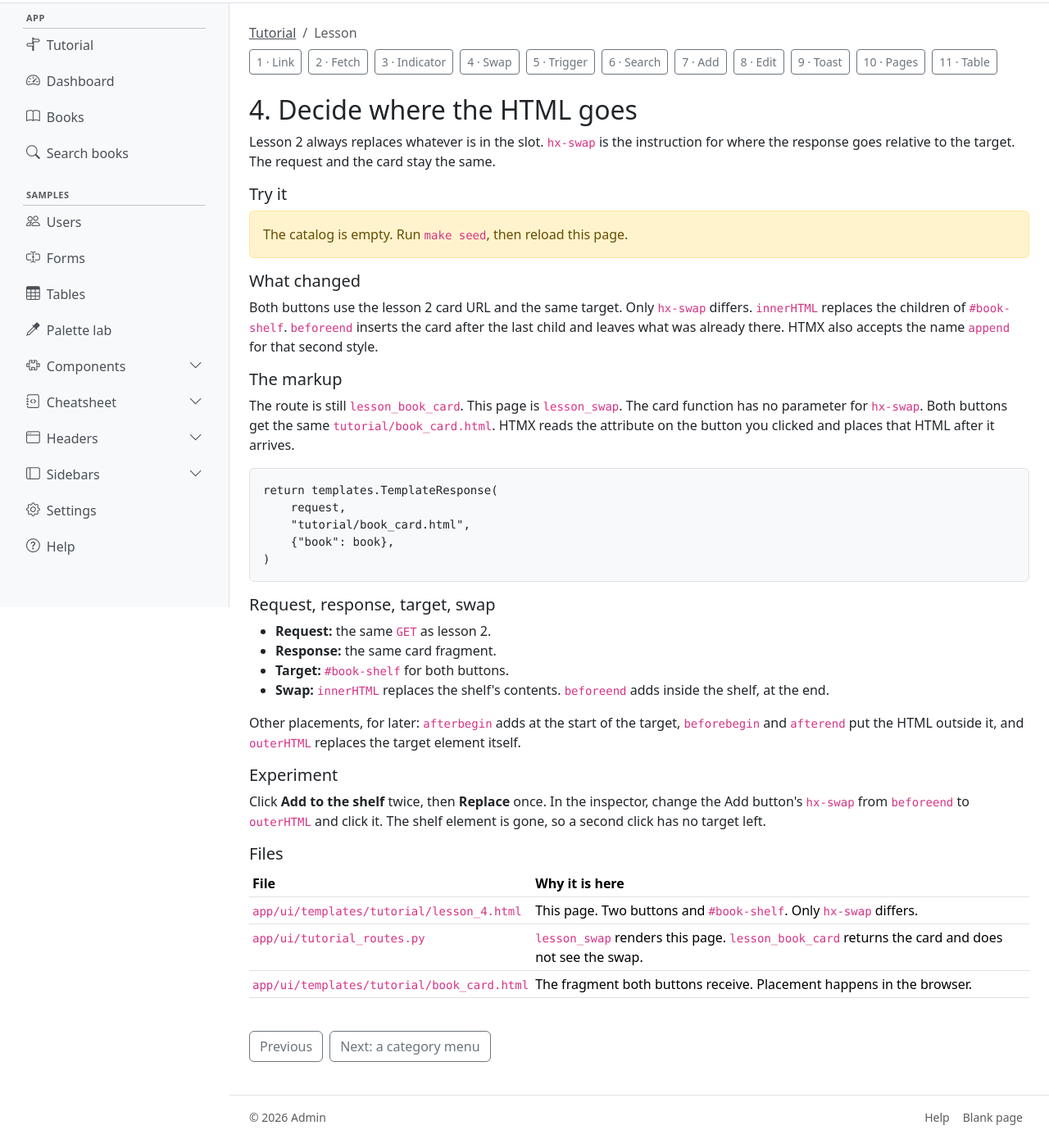
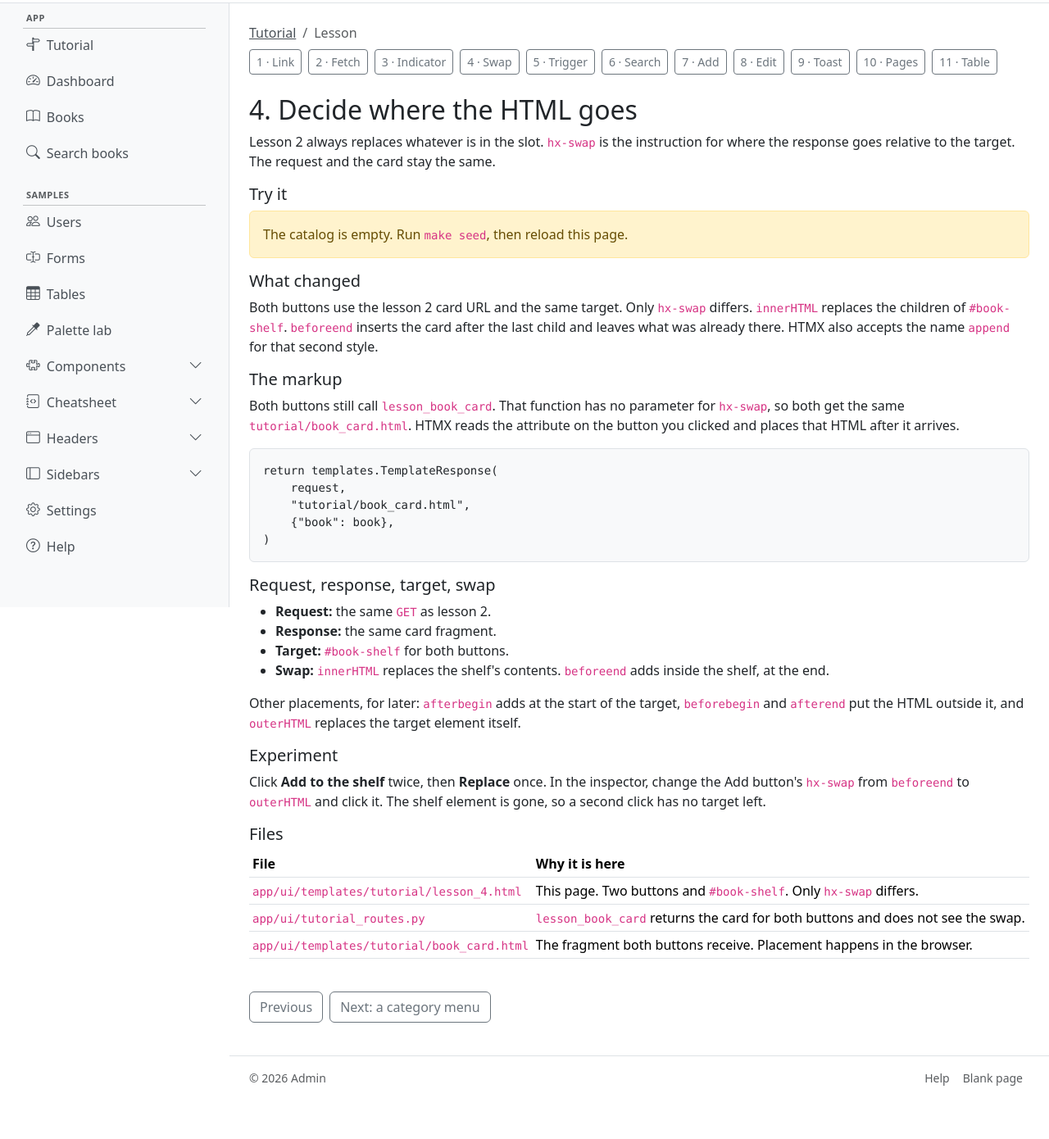
Before and after one commit to tgogos/htmx-bootstrap-tutorial, a FastAPI app: template app/ui/templates/tutorial/lesson_4.html in a window 1280 px wide. Shown: the part 59-1449 px from the top of the page at 82% size. After the commit the page ends 1384 px from the top, so only its background shows below. Run offline with FastAPI, Linux system fonts and the light colour scheme; the template is opened without the code that fills it, so the values that code supplies are empty; parts of the project's set-up code (start-up, migrations or seed data) failed here and were passed over; some libraries are stand-ins or nearby versions.

Commit message:
Drop the lesson page function name so lesson 4 points only at the card route.
Co-authored-by: Cursor <cursoragent@cursor.com>

```diff
--- a/app/ui/templates/tutorial/lesson_4.html
+++ b/app/ui/templates/tutorial/lesson_4.html
@@ -39,7 +39,7 @@
 <pre class="bg-body-tertiary border rounded p-3 small mb-3"><code>&lt;button hx-get=".../card" hx-target="#book-shelf" hx-swap="innerHTML"&gt;Replace&lt;/button&gt;
 &lt;button hx-get=".../card" hx-target="#book-shelf" hx-swap="beforeend"&gt;Add to the shelf&lt;/button&gt;</code></pre>
 {% endif %}
-<p>The route is still <code>lesson_book_card</code>. This page is <code>lesson_swap</code>. The card function has no parameter for <code>hx-swap</code>. Both buttons get the same <code>tutorial/book_card.html</code>. HTMX reads the attribute on the button you clicked and places that HTML after it arrives.</p>
+<p>Both buttons still call <code>lesson_book_card</code>. That function has no parameter for <code>hx-swap</code>, so both get the same <code>tutorial/book_card.html</code>. HTMX reads the attribute on the button you clicked and places that HTML after it arrives.</p>
 <pre class="bg-body-tertiary border rounded p-3 small mb-3"><code>return templates.TemplateResponse(
     request,
     "tutorial/book_card.html",
@@ -74,7 +74,7 @@
       </tr>
       <tr>
         <td><code>app/ui/tutorial_routes.py</code></td>
-        <td><code>lesson_swap</code> renders this page. <code>lesson_book_card</code> returns the card and does not see the swap.</td>
+        <td><code>lesson_book_card</code> returns the card for both buttons and does not see the swap.</td>
       </tr>
       <tr>
         <td><code>app/ui/templates/tutorial/book_card.html</code></td>
```
